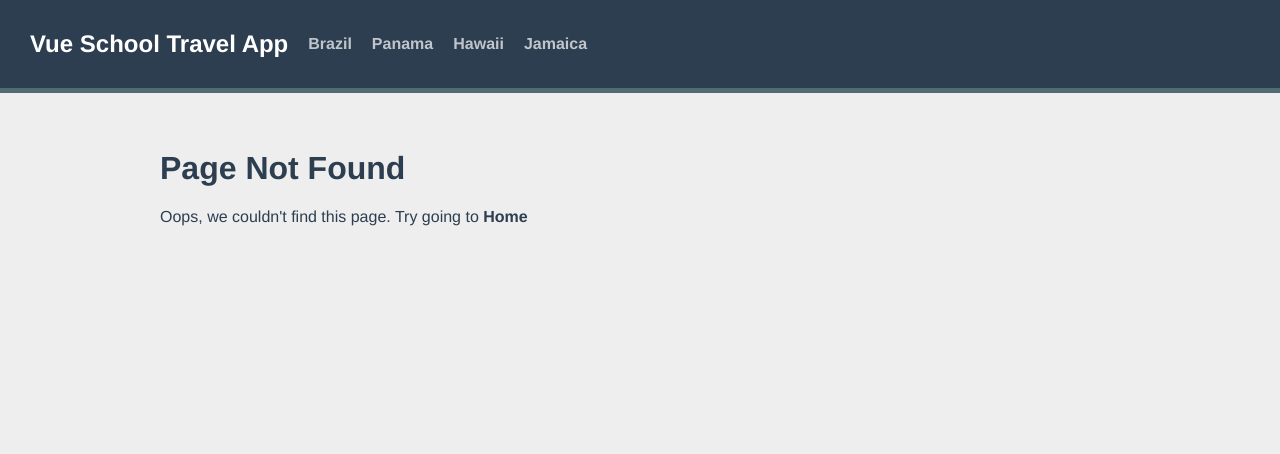
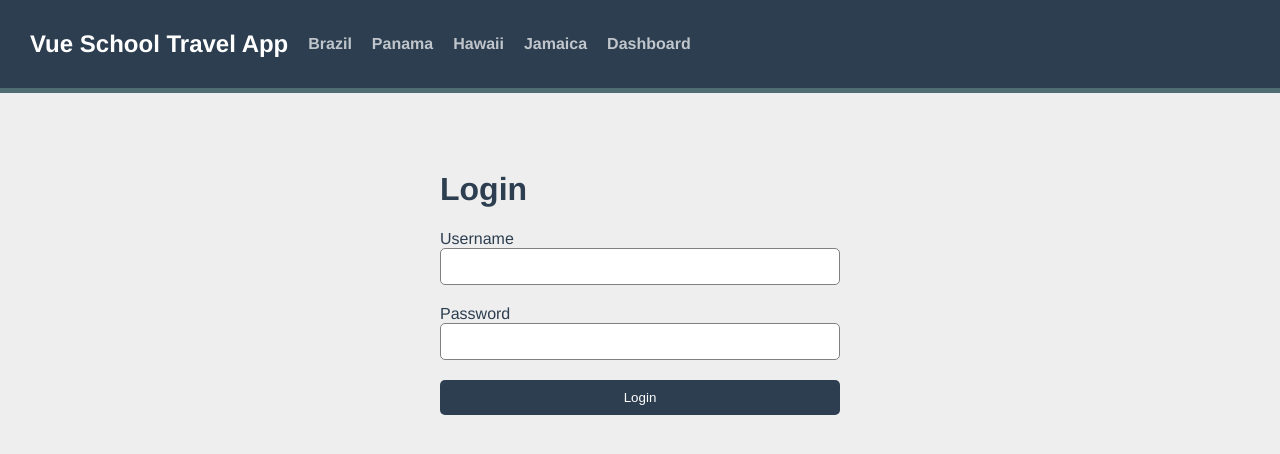
Before and after one commit to sasabeghiu/vue-school-travel-app, a Vue app: page /login in a window 1280 px wide. Before the commit this address had no page. Shown: the top 454 px of the page. Built offline with nearby package versions, Linux system fonts and the light colour scheme.

Commit message:
fake login logout

```diff
--- a/src/components/TheNavigation.vue
+++ b/src/components/TheNavigation.vue
@@ -6,6 +6,7 @@
             :to="{ name: 'destination.show', params: { id: destination.id, slug: destination.slug } }">
             {{ destination.name }}
         </RouterLink>
+        <RouterLink :to="{ name: 'protected' }">Dashboard</RouterLink>
     </div>
 </template>
 
--- a/src/router/index.js
+++ b/src/router/index.js
@@ -9,6 +9,19 @@
       path: '/',
       name: 'home',
       component: HomeView
+    },
+    {
+      path: '/protected',
+      name: 'protected',
+      component: () => import('../views/ProtectedPage.vue'),
+      meta: {
+        requiresAuth: true
+      }
+    },
+    {
+      path: '/login',
+      name: 'login',
+      component: () => import('../views/LoginPage.vue')
     },
     {
       path: '/destination/:id/:slug',
@@ -53,5 +66,10 @@
     )
   }
 })
-
+router.beforeEach((to) => {
+  if (to.meta.requiresAuth && !window.user) {
+    //need to login if not already logged in
+    return { name: 'login' }
+  }
+})
 export default router
--- /dev/null
+++ b/src/views/LoginPage.vue
@@ -0,0 +1,30 @@
+<template>
+    <div class="login">
+        <form class="form" @submit.prevent="login">
+            <h1>Login</h1>
+            <label for="username">Username</label>
+            <input v-model="username" name="username" type="text" class="input">
+            <label for="password">Password</label>
+            <input v-model="password" name="password" type="text" class="input">
+            <button class="btn">Login</button>
+        </form>
+    </div>
+</template>
+
+<script>
+export default {
+    data() {
+        return {
+            username: '',
+            password: ''
+        }
+    },
+    methods: {
+        login() {
+            //auth user against api in real word
+            window.user = this.username
+            this.$router.push({ name: 'protected' })
+        }
+    }
+}
+</script>
--- /dev/null
+++ b/src/views/ProtectedPage.vue
@@ -0,0 +1,22 @@
+<template>
+    <div>
+        <h1>Greetings, {{ username }}</h1>
+        <button @click="logout()">Logout</button>
+    </div>
+</template>
+
+<script>
+export default {
+    data() {
+        return {
+            username: window.user
+        }
+    },
+    methods: {
+        logout() {
+            window.user = null
+            this.$router.push({ name: 'home' })
+        }
+    }
+}
+</script>
```
